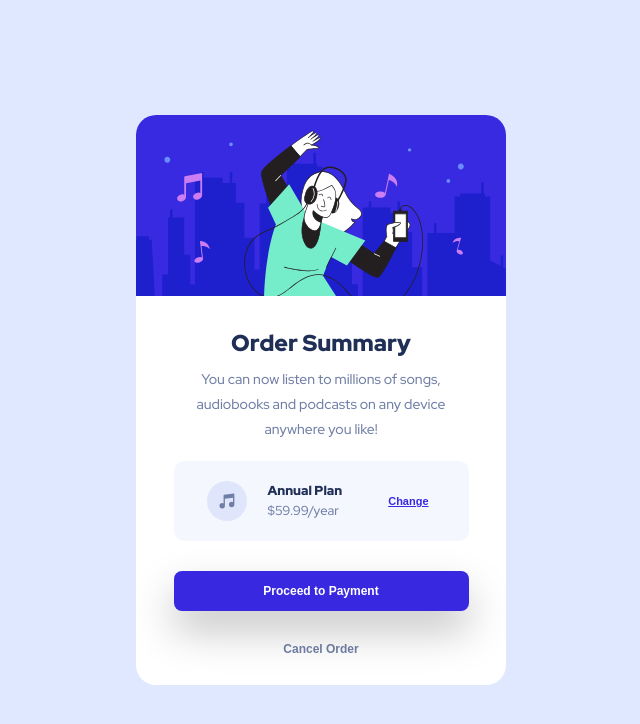
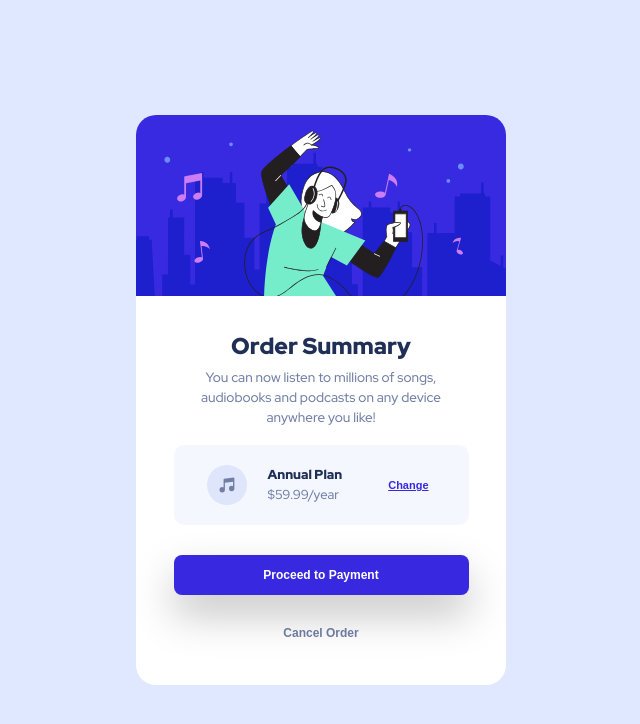
Before and after one commit to Alexandre-Simoes361/Practice-Project-Order-Summary-Card, a plain HTML site: page index.html in a window 1280 px wide. Shown: the whole page, without its empty margins (319-959 px from the left). Drawn offline with Linux system fonts and the light colour scheme.

Commit message:
updated test version rev5

```diff
--- a/style.css
+++ b/style.css
@@ -24,7 +24,7 @@
     /*font sizes for desktop*/
 
     --fs--dh1: 23px;
-    --fs--dp: 14px;
+    --fs--dp: 13.5px;
     --fs--dh2: 12px;
     --fs--dpln: 13px;
     --fs--dplnchng: 11px;
@@ -56,8 +56,8 @@ body{
     display: flex;
     justify-content: center;
     align-items: center;
-    min-width: 100vw;
-    min-height: 100vh;
+    min-width: 100svw;
+    min-height: 100svh;
     margin: 0px;
     overflow: hidden;
     background-color: var(--clr-primary-200);
@@ -205,6 +205,11 @@ button:hover{
         font-size: var(--fs--dp);
     }
 
+    .summary_area{
+        margin: 25px 40px 5px 40px;
+        line-height: 20px;
+    }
+
     .plan_type{
         font-size: var(--fs--dpln);
     }
```
